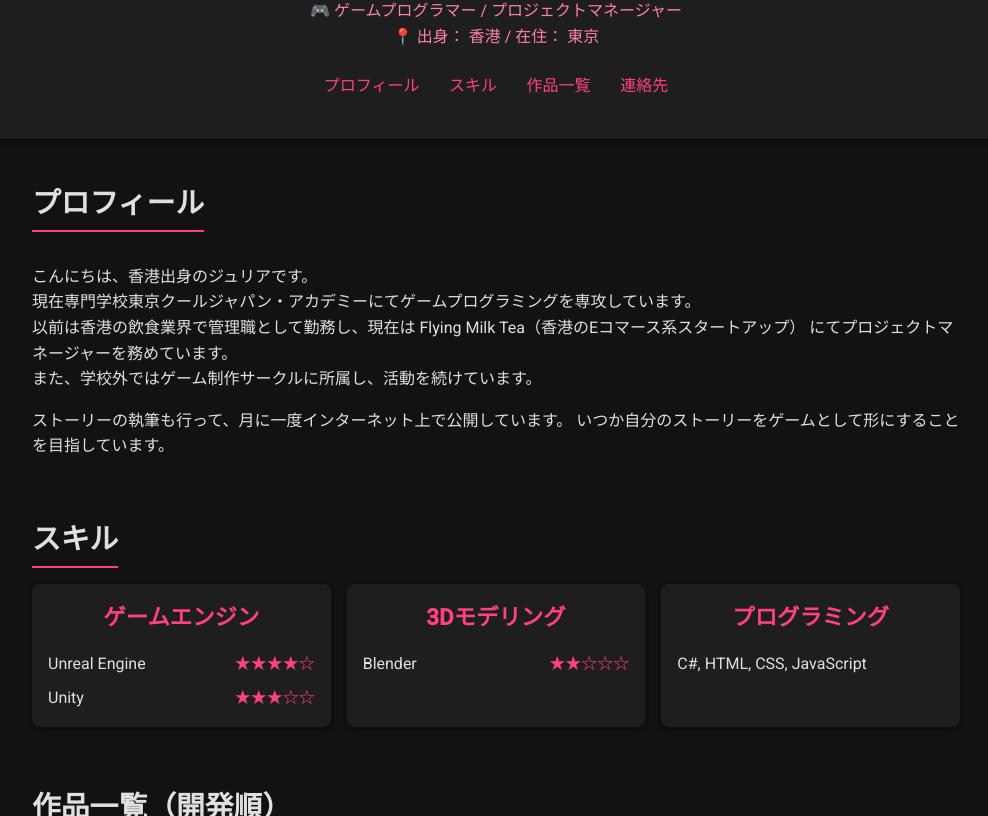
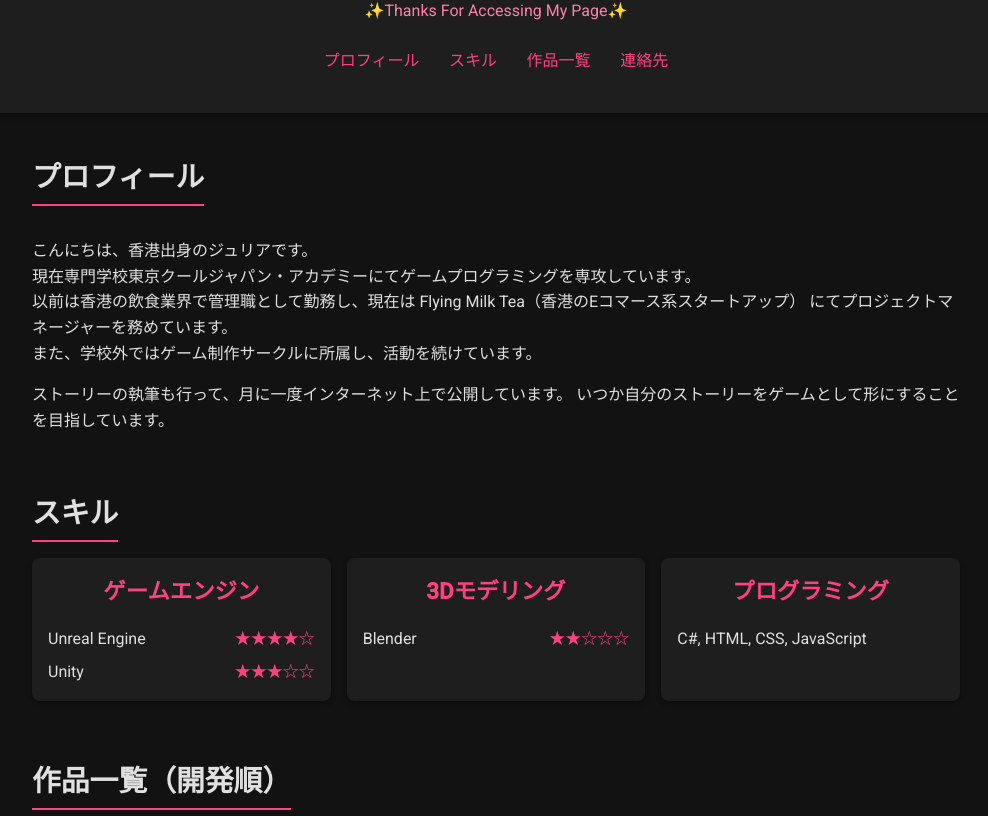
Before and after one commit to tyy10313288/JuliaHomePage, a plain HTML site: page index.html in a window 1280 px wide. Shown: the part 101-917 px from the top of the page, without its empty margins (144-1132 px from the left). Drawn offline with Linux system fonts and the light colour scheme.

Commit message:
Update index.html

```diff
--- a/index.html
+++ b/index.html
@@ -25,8 +25,7 @@
     <div class="header-content container">
       <h1 class="header-title">Tang Yuen Yee Julia<span class="nickname">（ジュリア）</span></h1>
       <p class="header-tagline">
-        🎮 ゲームプログラマー / プロジェクトマネージャー <br>
-        📍 出身： 香港 / 在住： 東京
+        ✨Thanks For Accessing My Page✨
       </p>
       <nav>
         <a href="#profile">プロフィール</a>
```
